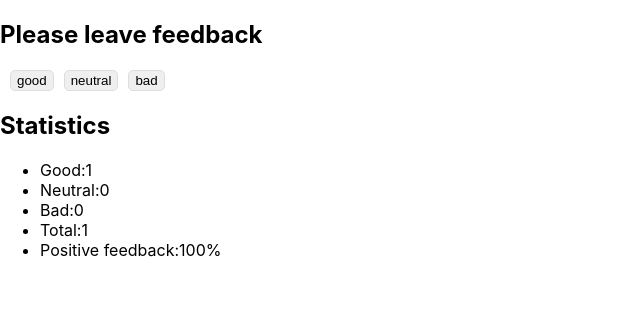
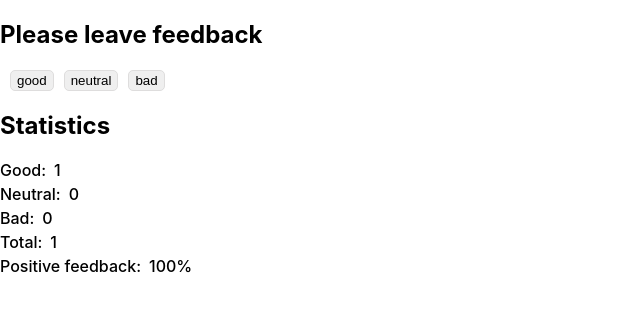
Before and after one commit to vova-rsk/goit-react-hw-02-feedback, a React (Create React App) app: page / in a window 1280 px wide. Both pictures are taken after a click on the button "good". Shown: the top 310 px of the page, without its empty margins (0-640 px from the left). Built offline with nearby package versions, Linux system fonts and the light colour scheme.

Commit message:
added styles to Statistics

```diff
--- a/src/components/Statistics/Statistics.jsx
+++ b/src/components/Statistics/Statistics.jsx
@@ -1,9 +1,10 @@
 import React from 'react';
 import PropTypes from 'prop-types';
+import { List } from './Statistics.styled';
 
 const Statistics = ({ good, neutral, bad, total, positivePercentage }) => {
   return (
-    <ul>
+    <List>
       <li>
         <span>Good:</span>
         <span>{good}</span>
@@ -24,7 +25,7 @@ const Statistics = ({ good, neutral, bad, total, positivePercentage }) => {
         <span>Positive feedback:</span>
         <span>{positivePercentage}%</span>
       </li>
-    </ul>
+    </List>
   );
 };
 
--- /dev/null
+++ b/src/components/Statistics/Statistics.styled.jsx
@@ -0,0 +1,18 @@
+import styled from '@emotion/styled';
+
+const List = styled.ul`
+  margin: 0;
+  padding: 0;
+  font-weight: 500;
+  list-style: none;
+
+  li {
+    margin-bottom: 4px;
+  }
+
+  span:last-child {
+    margin-left: 8px;
+  }
+`;
+
+export { List };
```
